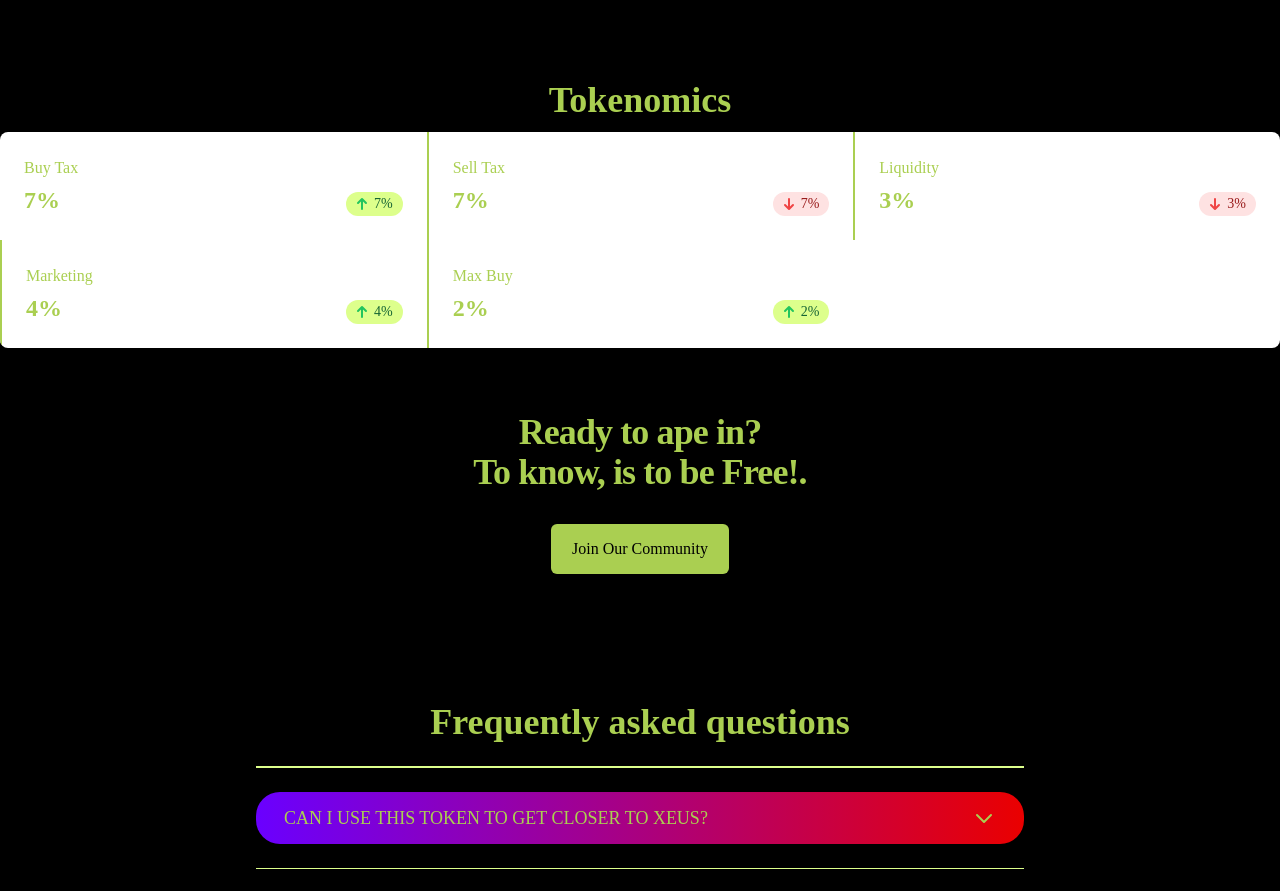
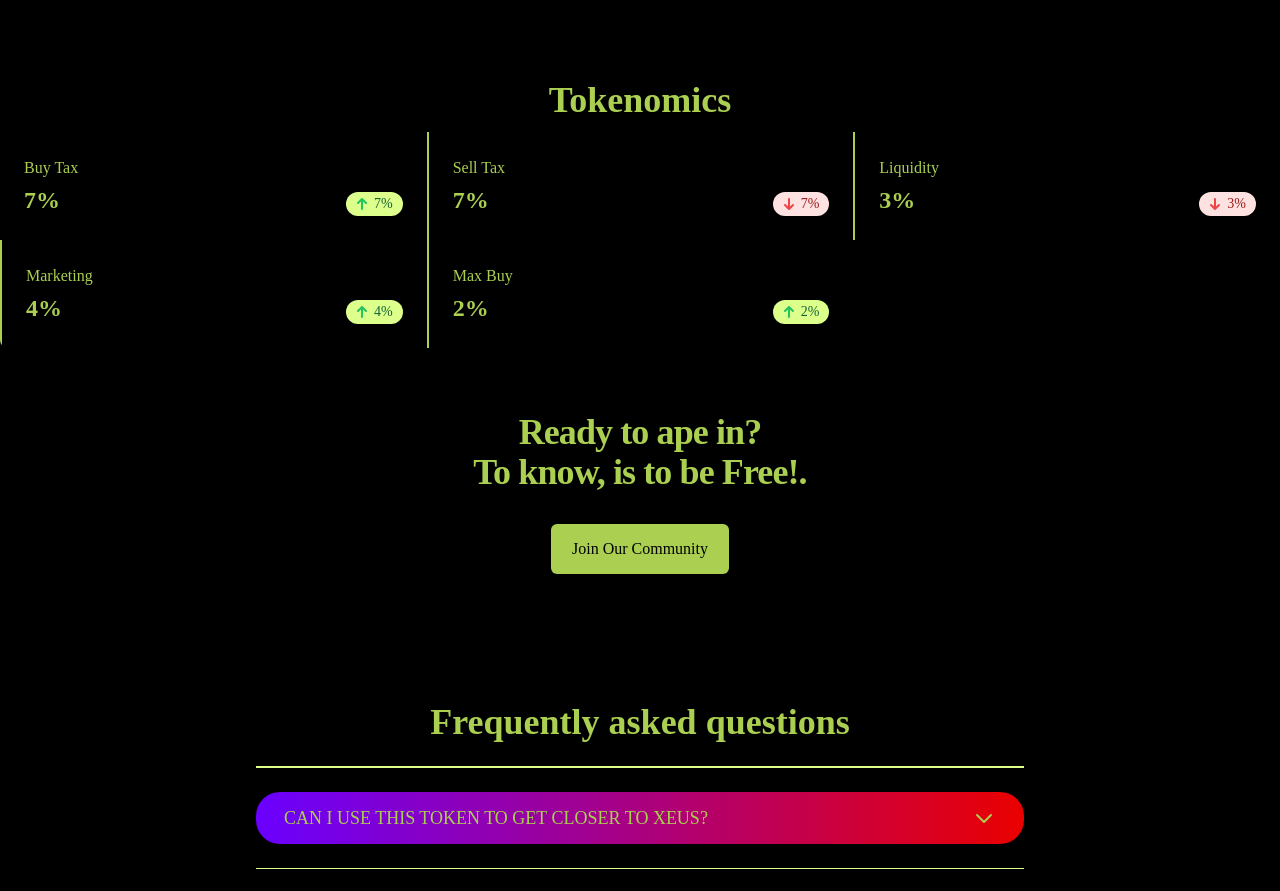
Before and after one commit to Elishaokon13/Degen-Project, a React (Create React App) app: page / in a window 1280 px wide. Shown: the part 1620-2511 px from the top of the page. Built offline with nearby package versions, Linux system fonts and the light colour scheme.

Commit message:
updated colour

```diff
--- a/src/components/Tokenomics.jsx
+++ b/src/components/Tokenomics.jsx
@@ -30,7 +30,7 @@ export default function Tokenomics() {
 
       <h1 className="text-4xl text-center justify-center leading-6 font-bold text-[#aacf51] mt-8">Tokenomics</h1>
 
-      <dl className=" bg-black mt-5 grid grid-cols-1 rounded-lg bg-white overflow-hidden shadow divide-y divide-[#aacf51] md:grid-cols-3 md:divide-y-0 md:divide-x-2">
+      <dl className=" bg-black mt-5 grid grid-cols-1 rounded-lg bg-black overflow-hidden shadow divide-y divide-[#aacf51] md:grid-cols-3 md:divide-y-0 md:divide-x-2">
 
         {stats.map((item) => (
 
```
